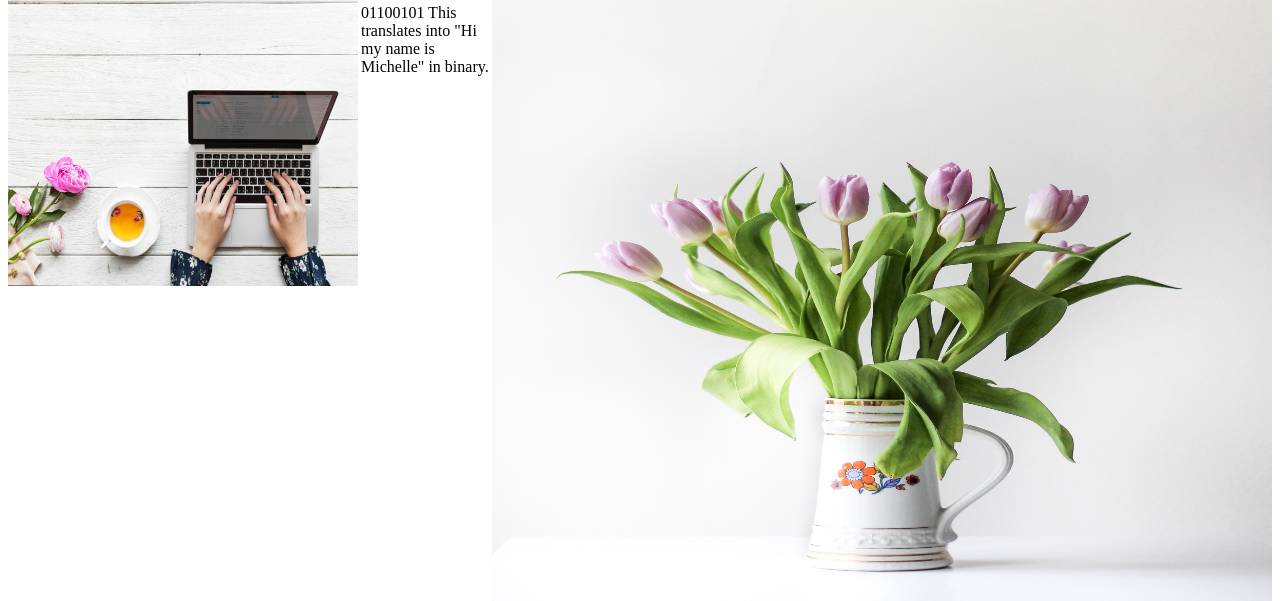
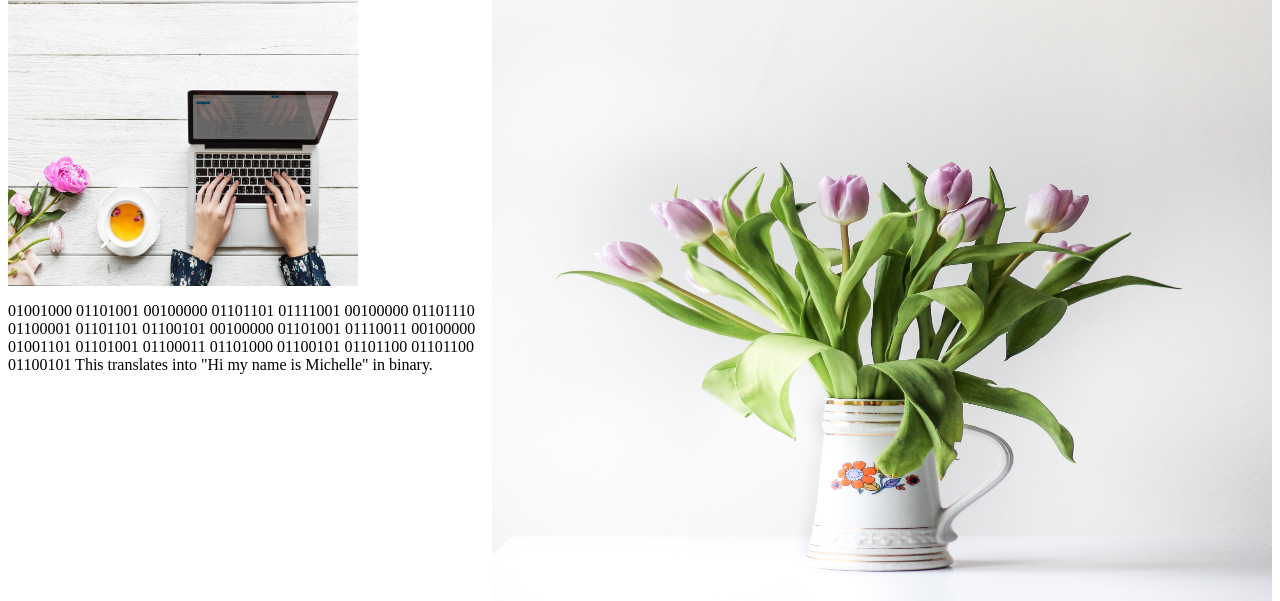
Before and after one commit to coder263/coder2632, a plain HTML site: page index.html in a window 1280 px wide. Shown: the part 262-863 px from the top of the page. Drawn offline with Linux system fonts and the light colour scheme.

Commit message:
Update index.html

```diff
--- a/index.html
+++ b/index.html
@@ -21,7 +21,7 @@
 
 
 
-    <img src="rawpixel-600782-unsplash.jpg" width="350" height="300" align="left"><p>01001000
+    <img src="rawpixel-600782-unsplash.jpg" width="350" height="300" align="bottom"><p>01001000
     01101001 00100000 01101101 01111001 00100000 01101110 01100001 01101101 01100101 00100000
     01101001 01110011 00100000 01001101 01101001 01100011 01101000 01100101 01101100 01101100 01100101
     This translates into "Hi my name is Michelle" in binary.</p>
```
